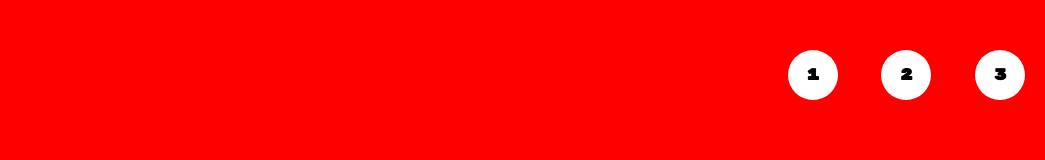
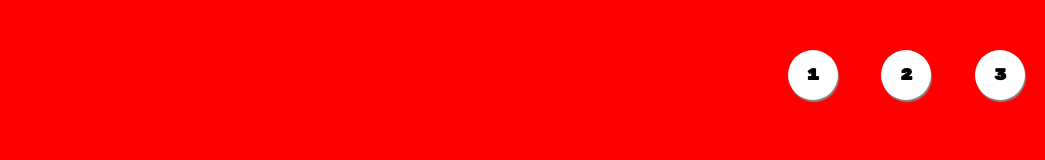
Before and after one commit to Fernweh99/htmlcss-shoes, a plain HTML site: page index.html in a window 1280 px wide. Shown: the top 160 px of the page, without its empty margins (235-1280 px from the left). Drawn offline with Linux system fonts and the light colour scheme.

Commit message:
add shadow on navbar

```diff
--- a/css/style.css
+++ b/css/style.css
@@ -21,8 +21,6 @@ h2 {
     font-size: 46px;
     color: #ffff00;
 }
-/* Utilis */
-
 
 /* Main */
 section.full-page {
@@ -78,4 +76,5 @@ section.full-page {
     width: 50px;
     border-radius: 50%;
     line-height: 50px;
+    box-shadow: 1px 2px 1px #878787;
 }
```
